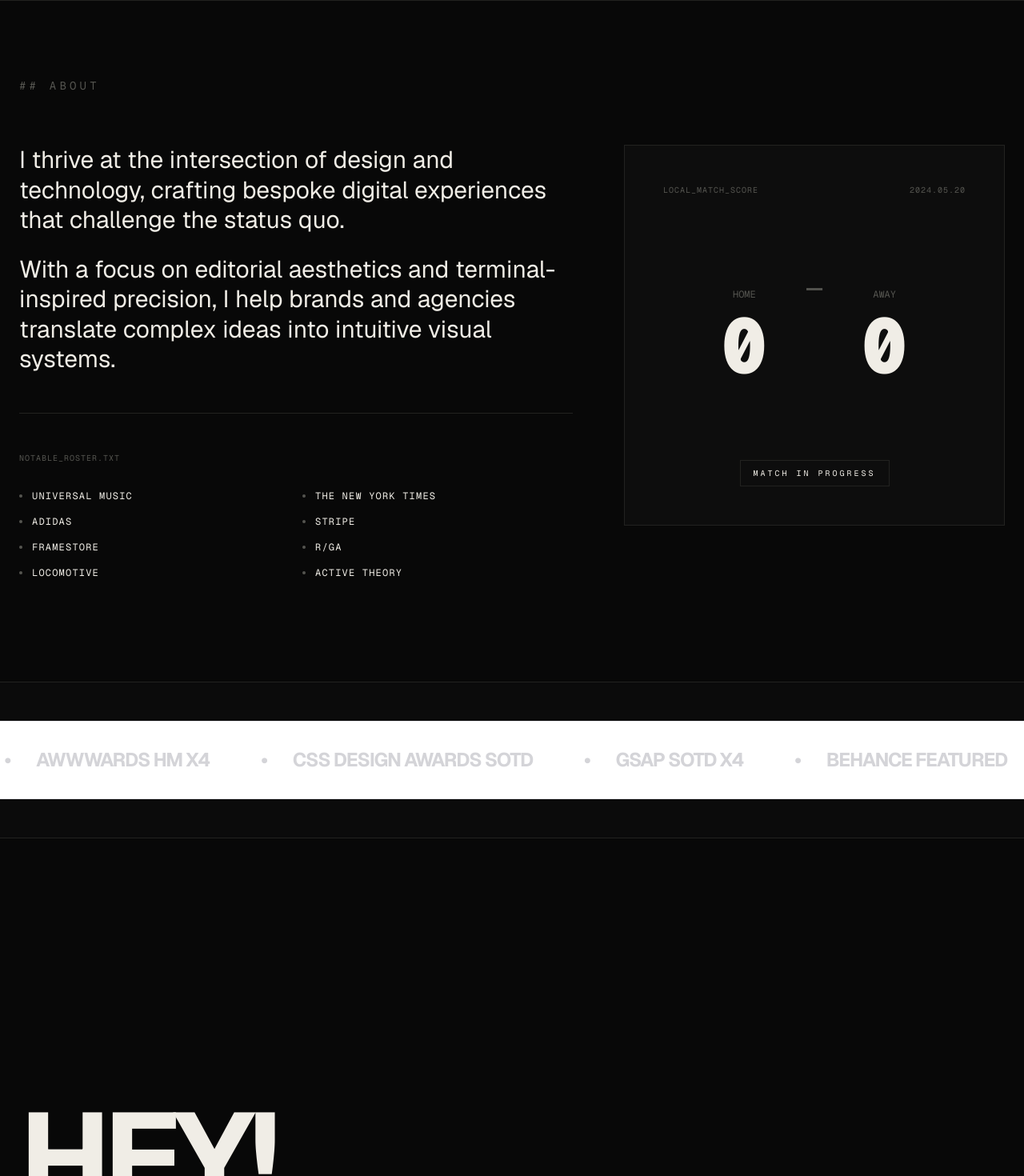
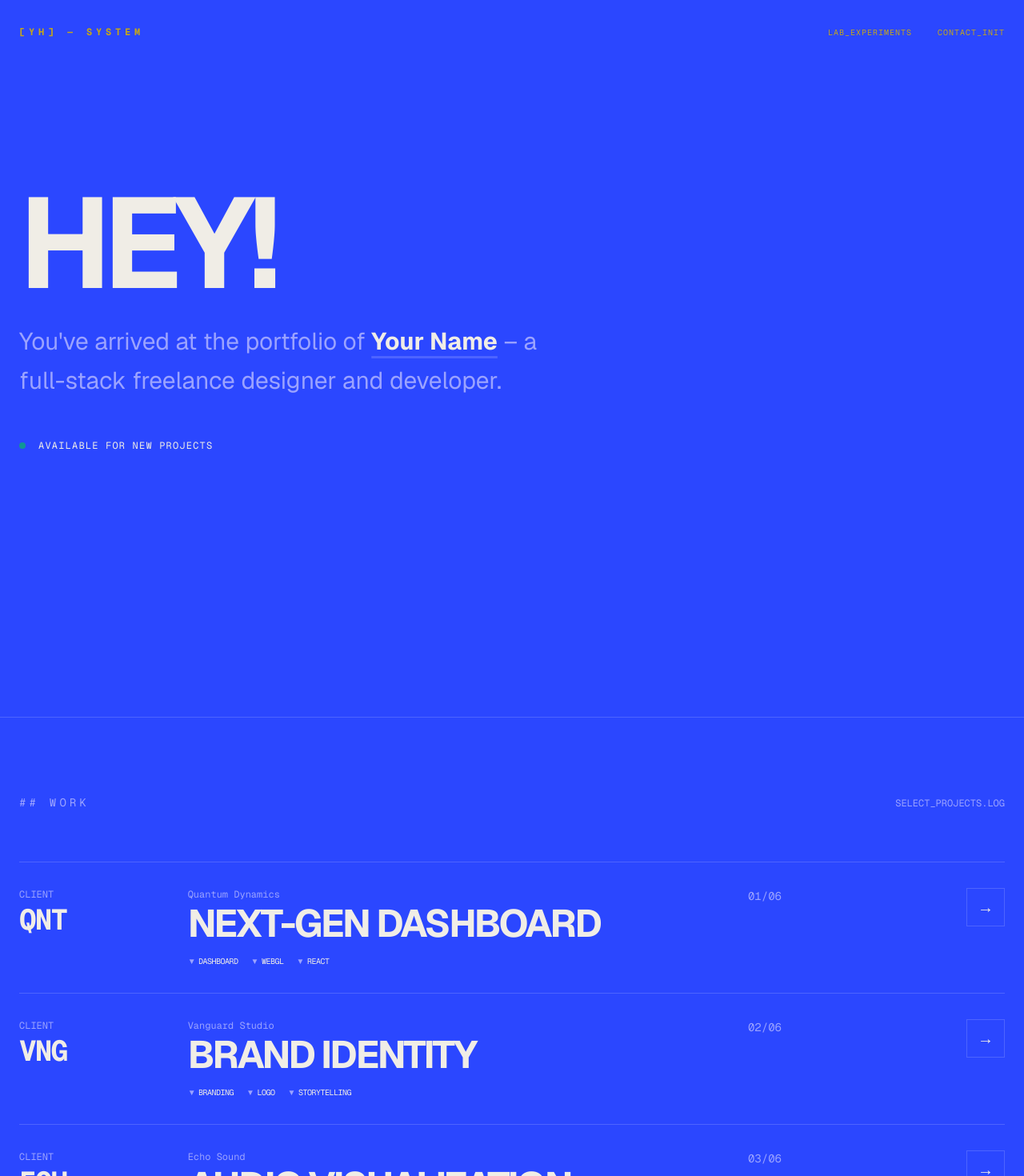
Before and after one commit to Energyshifter8/portfolio, a Next.js app: page / in a window 1280 px wide. Shown: the top 1470 px of the page at 80% size. Built offline with nearby package versions, Linux system fonts and the light colour scheme.

Commit message:
background color changed and now i will do some edits on that

```diff
--- a/app/globals.css
+++ b/app/globals.css
@@ -1,10 +1,10 @@
 @import "tailwindcss";
 
 :root {
-  --bg: #080808;
+  --bg: #2B47FF;
   --fg: #f0ede6;
-  --muted: #555550;
-  --border: #222220;
+  --muted: #9BA3FF;
+  --border: #4D64FF;
   --accent: #f0ede6;
 }
 
--- a/app/lab/page.tsx
+++ b/app/lab/page.tsx
@@ -27,7 +27,7 @@ export default function LabPage() {
       <main className="flex-1 pt-40 pb-24 px-6 max-w-7xl mx-auto">
         <div className="max-w-3xl mb-16">
           <h1 className="text-6xl md:text-8xl font-bold tracking-tighter mb-8">Lab</h1>
-          <p className="text-xl md:text-2xl text-zinc-600 dark:text-zinc-400 leading-relaxed">
+          <p className="text-xl md:text-2xl text-muted leading-relaxed">
             A space for experiments, prototypes, and unfinished ideas. These are projects where I explore new technologies and push my creative boundaries.
           </p>
         </div>
@@ -36,19 +36,19 @@ export default function LabPage() {
           {experiments.map((exp, index) => (
             <div
               key={index}
-              className="group p-8 border border-zinc-200 dark:border-zinc-800 rounded-3xl hover:bg-zinc-50 dark:hover:bg-zinc-900 transition-colors"
+              className="group p-8 border border-border rounded-3xl hover:bg-white/[0.02] transition-colors"
             >
               <div className="flex items-center justify-between mb-6">
-                <span className="text-xs font-bold uppercase tracking-widest text-zinc-400">
+                <span className="text-xs font-bold uppercase tracking-widest text-muted">
                   {exp.status}
                 </span>
-                <div className="w-2 h-2 rounded-full bg-zinc-300 dark:bg-zinc-700 group-hover:bg-zinc-900 dark:group-hover:bg-zinc-100 transition-colors" />
+                <div className="w-2 h-2 rounded-full bg-muted group-hover:bg-foreground transition-colors" />
               </div>
               <h3 className="text-2xl font-bold mb-4">{exp.title}</h3>
-              <p className="text-zinc-600 dark:text-zinc-400 leading-relaxed mb-8">
+              <p className="text-muted leading-relaxed mb-8">
                 {exp.description}
               </p>
-              <button className="text-sm font-bold border-b-2 border-zinc-900 dark:border-zinc-100 pb-1">
+              <button className="text-sm font-bold border-b-2 border-foreground pb-1">
                 View Source
               </button>
             </div>
--- a/components/layout/Header.tsx
+++ b/components/layout/Header.tsx
@@ -1,94 +1,33 @@
 "use client";
 
 import React from 'react';
-import Marquee from '../ui/Marquee';
+import Link from 'next/link';
 
-const About = () => {
-  const awards = [
-    "FWA FOTD x2",
-    "Awwwards HM x4",
-    "CSS Design Awards SOTD",
-    "GSAP SOTD x4",
-    "Behance Featured",
-    "SiteInspire",
-    "Commarts",
-    "Product Hunt #1"
-  ];
+const Header = () => {
+  return (
+    <header className="fixed top-0 left-0 w-full z-50 mix-blend-difference px-6 py-8 flex justify-between items-center pointer-events-none">
+      <Link href="/" className="pointer-events-auto">
+        <div className="font-mono text-xs uppercase tracking-[0.4em] font-bold">
+          [YH] — SYSTEM
+        </div>
+      </Link>
 
-  const clients = [
-    "Universal Music",
-    "The New York Times",
-    "Adidas",
-    "Stripe",
-    "Framestore",
-    "R/GA",
-    "Locomotive",
-    "Active Theory"
-  ];
-
-  return (
-    <section id="about" className="py-24 border-t border-border">
-      <div className="px-6 max-w-7xl mx-auto mb-32">
-        <h2 className="text-sm font-mono uppercase tracking-[0.3em] text-muted mb-16">## ABOUT</h2>
-
-        <div className="grid md:grid-cols-12 gap-16 items-start">
-          <div className="md:col-span-7 space-y-12">
-            <div className="space-y-6 text-2xl md:text-3xl leading-tight">
-              <p>
-                I thrive at the intersection of design and technology, crafting bespoke digital experiences that challenge the status quo.
-              </p>
-              <p>
-                With a focus on editorial aesthetics and terminal-inspired precision, I help brands and agencies translate complex ideas into intuitive visual systems.
-              </p>
-            </div>
-
-            <div className="pt-12 border-t border-border">
-              <h4 className="font-mono text-[10px] uppercase tracking-widest text-muted mb-8">NOTABLE_ROSTER.TXT</h4>
-              <ul className="grid grid-cols-2 gap-4">
-                {clients.map(client => (
-                  <li key={client} className="font-mono text-xs uppercase tracking-widest flex items-center gap-3">
-                    <span className="w-1 h-1 bg-muted rounded-full" />
-                    {client}
-                  </li>
-                ))}
-              </ul>
-            </div>
-          </div>
-
-          <div className="md:col-span-5">
-            <div className="bg-white/[0.02] border border-border p-12 aspect-square flex flex-col justify-between">
-              <div className="flex justify-between font-mono text-[10px] text-muted uppercase tracking-widest">
-                <span>LOCAL_MATCH_SCORE</span>
-                <span>2024.05.20</span>
-              </div>
-
-              <div className="flex items-baseline justify-center gap-12">
-                <div className="text-center">
-                  <div className="font-mono text-xs text-muted mb-2">HOME</div>
-                  <div className="text-8xl font-black font-mono leading-none">0</div>
-                </div>
-                <div className="text-4xl text-muted font-mono">—</div>
-                <div className="text-center">
-                  <div className="font-mono text-xs text-muted mb-2">AWAY</div>
-                  <div className="text-8xl font-black font-mono leading-none">0</div>
-                </div>
-              </div>
-
-              <div className="flex justify-center">
-                <div className="px-4 py-2 border border-border font-mono text-[10px] uppercase tracking-[0.3em]">
-                  MATCH IN PROGRESS
-                </div>
-              </div>
-            </div>
-          </div>
-        </div>
-      </div>
-
-      <div className="border-y border-border py-12 bg-white/[0.01]">
-        <Marquee items={awards} />
-      </div>
-    </section>
+      <nav className="pointer-events-auto">
+        <ul className="flex gap-8 font-mono text-[10px] uppercase tracking-widest">
+          <li>
+            <Link href="/lab" className="hover:opacity-60 transition-opacity">
+              LAB_EXPERIMENTS
+            </Link>
+          </li>
+          <li>
+            <a href="mailto:hello@example.com" className="hover:opacity-60 transition-opacity">
+              CONTACT_INIT
+            </a>
+          </li>
+        </ul>
+      </nav>
+    </header>
   );
 };
 
-export default About;
+export default Header;
--- a/components/ui/Marquee.tsx
+++ b/components/ui/Marquee.tsx
@@ -11,12 +11,12 @@ interface MarqueeProps {
 
 const Marquee: React.FC<MarqueeProps> = ({ items, speed = 40, className = "" }) => {
   return (
-    <div className={`py-8 border-y border-zinc-200 dark:border-zinc-800 bg-white dark:bg-black overflow-hidden ${className}`}>
+    <div className={`py-8 border-y border-border bg-background overflow-hidden ${className}`}>
       <FastMarquee speed={speed} gradient={false}>
         {items.map((item, index) => (
           <div
             key={index}
-            className="flex items-center mx-8 text-2xl font-bold uppercase tracking-tighter text-zinc-300 dark:text-zinc-700"
+            className="flex items-center mx-8 text-2xl font-bold uppercase tracking-tighter text-muted"
           >
             <span className="mr-8">•</span>
             {item}
```
